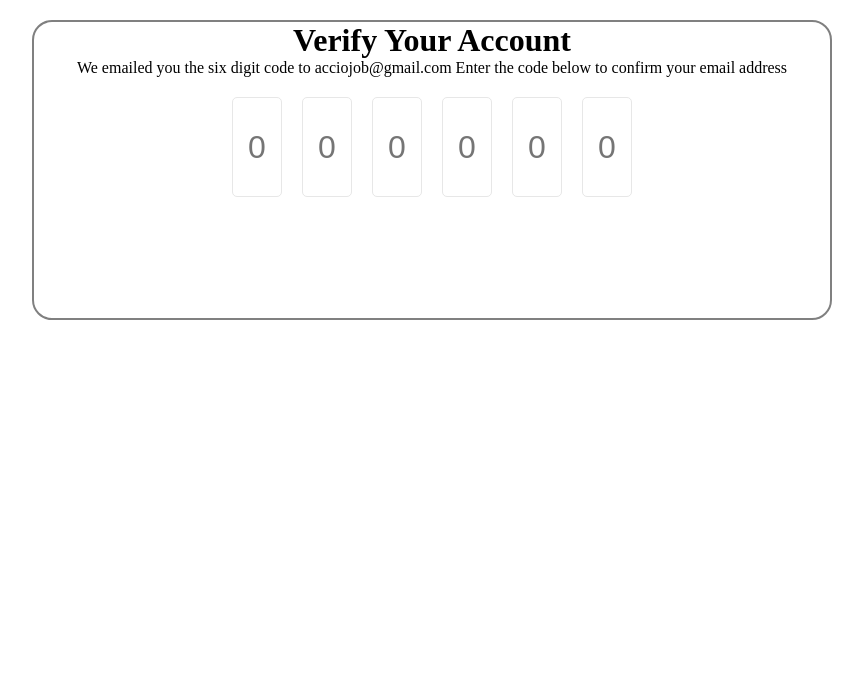
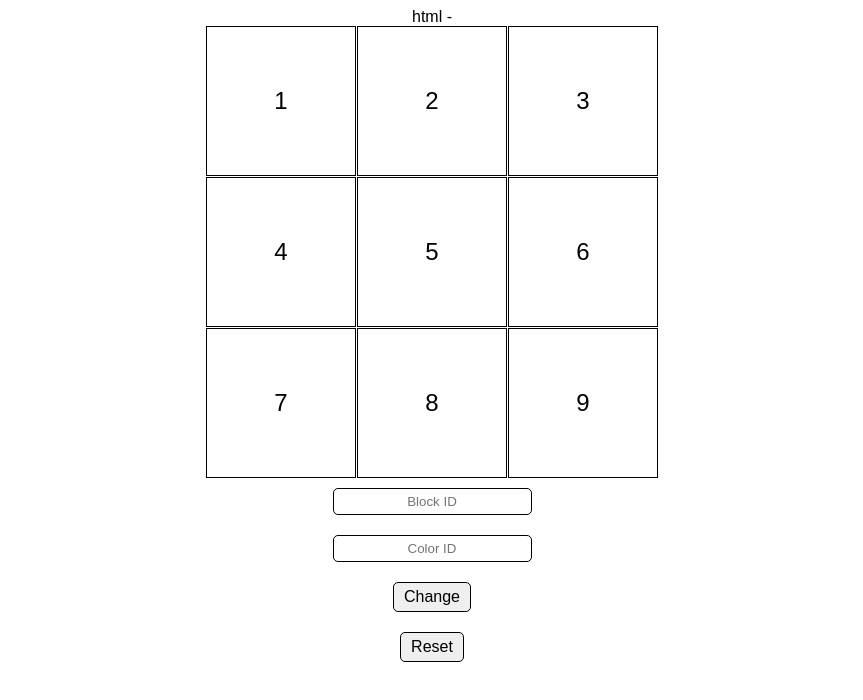
Before and after one commit to acciojob/OTP-manishloginn, a website: page main.html in a window 1280 px wide. Shown: the whole page, without its empty margins (208-1071 px from the left). Drawn offline with Linux system fonts and the light colour scheme.

Commit message:
created a submission

```diff
--- a/main.html
+++ b/main.html
@@ -1,23 +1,31 @@
+html -
+
 <!DOCTYPE html>
-
-<html>
-
-<head>
-	<link rel="stylesheet" href="styles.css">
-</head>
-
-<body>
-	<!-- the entire body must be written by student -->
-
-
-	<div class="design">
-    <h1>Verify Your Account </h1>
-    <p>We emailed you the six digit code to acciojob@gmail.com Enter the code below to confirm your email address</p>
-    <div class="code-container">
+<html lang="en">
+  <head>
+    <meta charset="UTF-8" />
+    <meta name="viewport" content="width=device-width, initial-scale=1.0" />
+    <title>Replit Asian Paints</title>
+    <link rel="stylesheet" href="styles.css" />
+  </head>
+  <body>
+    <div class="grid-container">
+      <div id="1" class="grid-item">1</div>
+      <div id="2" class="grid-item">2</div>
+      <div id="3" class="grid-item">3</div>
+      <div id="4" class="grid-item">4</div>
+      <div id="5" class="grid-item">5</div>
+      <div id="6" class="grid-item">6</div>
+      <div id="7" class="grid-item">7</div>
+      <div id="8" class="grid-item">8</div>
+      <div id="9" class="grid-item">9</div>
     </div>
-    <script type="text/javascript" src="./script.js">
-</script>
-
-</body>
-
+    <input type="text" id="block_id" placeholder="Block ID" />
+    <input type="text" id="colour_id" placeholder="Color ID" />
+    <div id="buttons-container">
+      <button id="change_button">Change</button>
+      <button id="reset_button">Reset</button>
+    </div>
+    <script src="script.js"></script>
+  </body>
 </html>
--- a/script.js
+++ b/script.js
@@ -1,62 +1,20 @@
-//your JS code here. If required.
+document.querySelector("#change_button").addEventListener("click", () => {
+  const blockInput = document.querySelector("#block_id").value;
+  const colorInput = document.querySelector("#colour_id").value;
 
+  document
+    .querySelectorAll(".grid-item")
+    .forEach((e) => (e.style.backgroundColor = "transparent"));
 
-const codecontainer = document.querySelector(".code-container")
-const inputNumber = 6;
-let lastelmentt = null;
+  const selectedGrid = document.getElementById(blockInput);
+  if (selectedGrid) {
+    selectedGrid.style.backgroundColor = colorInput;
+    selectedGrid.style.transition = "all 0.5s ease-in-out";
+  }
+});
 
-
-
-function oninput(event) {
-    // console.log(event.target)
-    const currentElement = event.target;
-    lastelmentt = currentElement;
-    if(currentElement.value){
-        currentElement.nextElementSibling && currentElement.nextElementSibling.focus()
-    }
-}
-
-
-
-
-function onbackkey (e) {
-    if (e.key ==="Enter") {
-        currentElement.nextElementSibling && currentElement.nextElementSibling.focus()
-    } else if (e.key === "Backspace") {
-        currentElement = "";
-        currentElement.previousElementSibling && currentElement.previousElementSibling.focus()
-    }
-}
-
-
-function onfocus(event) {
-    event.target.placeholder = "";
-}
-
-function onblur(event) {
-    event.target.placeholder = "0";
-}
-
-
-for (let i = 0; i < inputNumber; i++) {
-    const input = document.createElement("input");
-    input.className = "code"
-    input.maxLength = 1;
-    input.placeholder = "0";
-    input.addEventListener("focus", onfocus)
-    input.addEventListener("blur", onblur)
-    input.addEventListener("input", oninput)
-    input.addEventListener("keyUp", onbackkey)
-    codecontainer.appendChild(input)
-
-}
-
-
-
-document.addEventListener('keyup', (e) => {
-    console.log("keyup", e);
-    if (e.key === "Backspace") {
-        lastelmentt.value = "";
-        lastelmentt.previousElementSibling && lastelmentt.previousElementSibling.focus();
-    }
+document.querySelector("#reset_button").addEventListener("click", () => {
+  document
+    .querySelectorAll(".grid-item")
+    .forEach((e) => (e.style.backgroundColor = "transparent"));
 });
--- a/styles.css
+++ b/styles.css
@@ -1,50 +1,56 @@
-/*  your css code here. If applicable */
-*{
-    margin: 0;
-    padding: 0;
+/* Write your CSS here */
+
+* {
   box-sizing: border-box;
 }
 
 body {
   display: flex;
+  flex-direction: column;
   justify-content: center;
   align-items: center;
+  font-family: Arial, sans-serif;
 }
 
-
-.design {
-    margin-top: 20px;
-   border: 2px solid grey;
-   height: 300px;
-   width: 800px;
-   justify-content: center;
-   text-align: center;
-   flex-direction: column;
-	border-radius: 20px
-
+.grid-container {
+  display: grid;
+  grid-template-columns: repeat(3, 150px);
+  grid-template-rows: repeat(3, 150px);
+  grid-gap: 1px;
 }
 
-.code-container {
+.grid-item {
+  border: 1px solid black;
   display: flex;
-    margin: auto;
+  align-items: center;
   justify-content: center;
-    gap: 20px;
+  font-size: 1.5em;
+  background-color: transparent;
 }
 
-.code {
-
-    padding: 10px;
-    margin-top: 20px;
-    height: 100px;
-    width: 50px;
+input {
+  margin: 10px;
+  padding: 5px 10px;
   text-align: center;
-    font-size: 32px;
-    font-weight: 500;
+  border: 1px solid black;
   border-radius: 5px;
-    border: 1px solid #e7e7e7;
-
 }
 
-.code:focus {
-    outline: 1px solid blue;
+button {
+  padding: 5px 10px;
+  margin: 10px;
+  border: 1px solid black;
+  border-radius: 5px;
+  font-size: 1em;
+  cursor: pointer;
 }
+
+button:hover {
+  transform: scale(1.1);
+}
+
+#buttons-container {
+  display: flex;
+  flex-direction: column;
+  align-items: center;
+}
```
Lines whose indentation alone changed are shown as unchanged.
